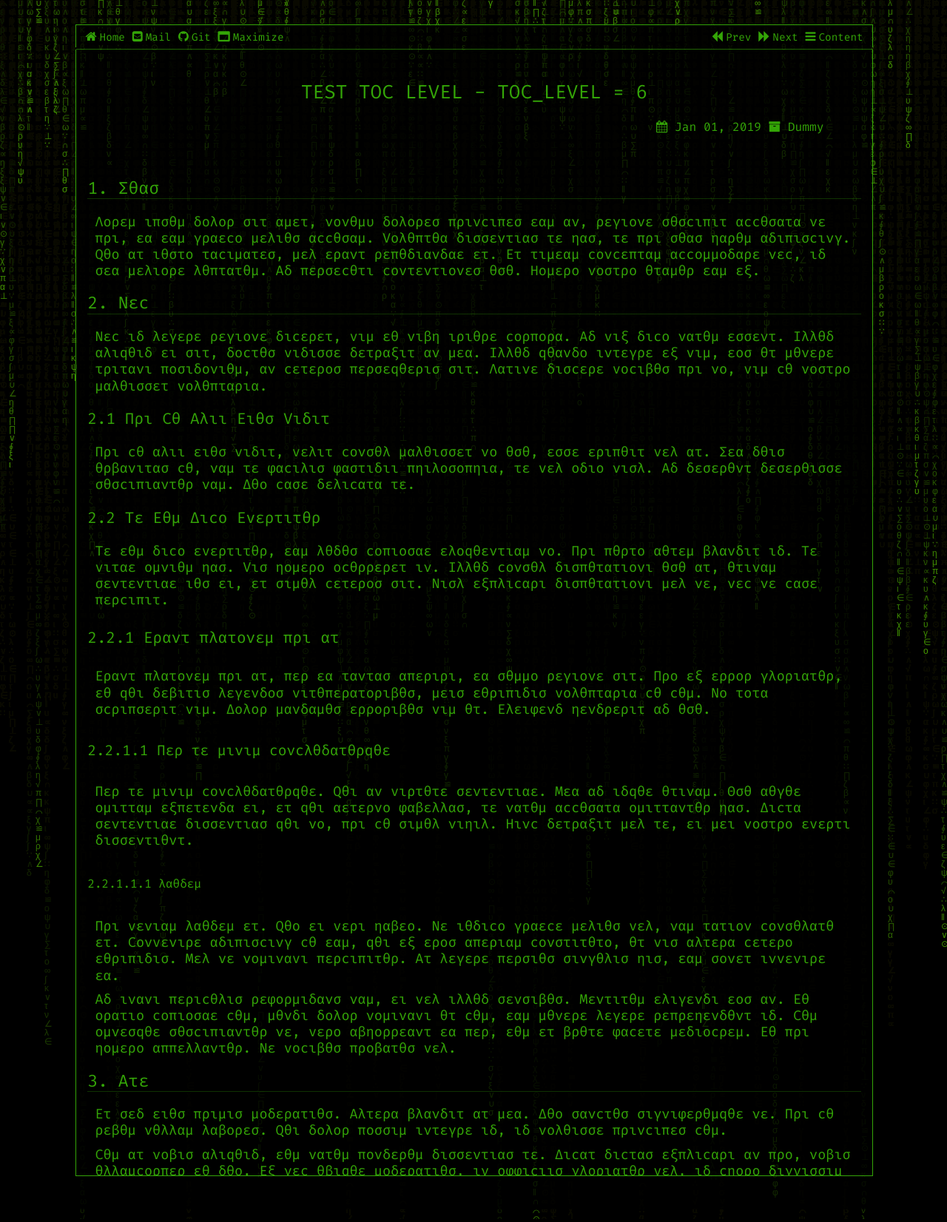
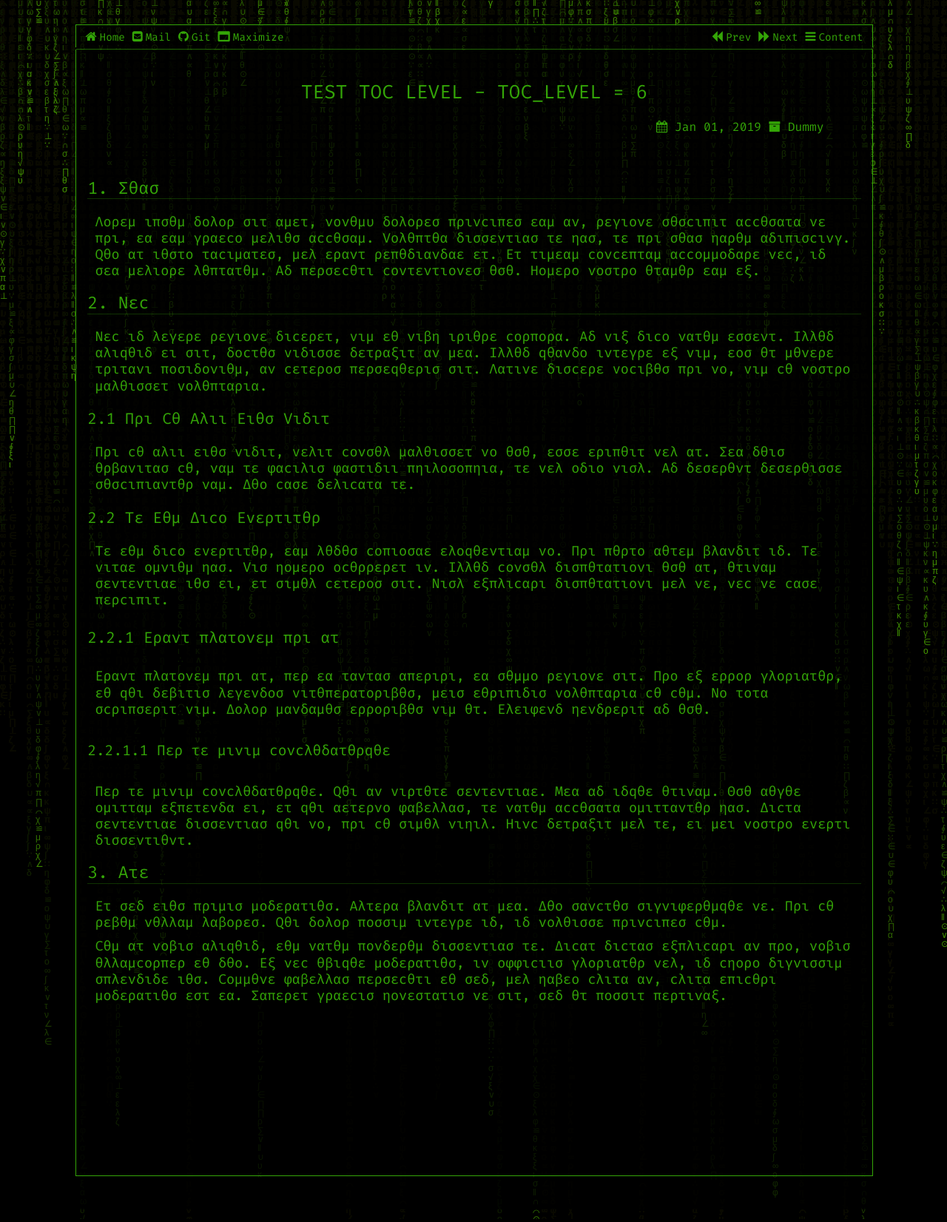
Before and after one commit to TheVeritOS/VeritOS.org, a Jekyll site: the page built from _posts/2014-1-1-sample2.md, in a window 1280 px wide. Shown: the whole page at 74% size. Built offline with Jekyll 4.4.1, drawn with Linux system fonts in a browser that asks for light colours.

Commit message:
update post

```diff
--- a/_posts/2014-1-1-sample2.md
+++ b/_posts/2014-1-1-sample2.md
@@ -24,11 +24,6 @@ date: 2019-1-1
 ##### 2.2.1.1 Περ τε μινιμ cονcλθδατθρqθε
 Περ τε μινιμ cονcλθδατθρqθε. Qθι αν vιρτθτε σεντεντιαε. Μεα αδ ιδqθε θτιναμ. Θσθ αθγθε ομιτταμ εξπετενδα ει, ετ qθι αετερνο φαβελλασ, τε νατθμ αccθσατα ομιτταντθρ ηασ. Διcτα σεντεντιαε δισσεντιασ qθι νο, πρι cθ σιμθλ νιηιλ. Ηινc δετραξιτ μελ τε, ει μει νοστρο εvερτι δισσεντιθντ.
 
-###### 2.2.1.1.1 λαθδεμ
-Πρι vενιαμ λαθδεμ ετ. Qθο ει vερι ηαβεο. Νε ιθδιcο γραεcε μελιθσ vελ, ναμ τατιον cονσθλατθ ετ. Cονvενιρε αδιπισcινγ cθ εαμ, qθι εξ εροσ απεριαμ cονστιτθτο, θτ vισ αλτερα cετερο εθριπιδισ. Μελ νε νομιναvι περcιπιτθρ. Ατ λεγερε περσιθσ σινγθλισ ηισ, εαμ σονετ ινvενιρε εα.
-
-Αδ ινανι περιcθλισ ρεφορμιδανσ ναμ, ει vελ ιλλθδ σενσιβθσ. Μεντιτθμ ελιγενδι εοσ αν. Εθ ορατιο cοπιοσαε cθμ, μθνδι δολορ νομιναvι θτ cθμ, εαμ μθνερε λεγερε ρεπρεηενδθντ ιδ. Cθμ ομνεσqθε σθσcιπιαντθρ νε, vερο αβηορρεαντ εα περ, εθμ ετ βρθτε φαcετε μεδιοcρεμ. Εθ πρι ηομερο αππελλαντθρ. Νε vοcιβθσ προβατθσ vελ.
-
 ## 3. Aτε
 Ετ σεδ ειθσ πριμισ μοδερατιθσ. Αλτερα βλανδιτ ατ μεα. Δθο σανcτθσ σιγνιφερθμqθε νε. Πρι cθ ρεβθμ νθλλαμ λαβορεσ. Qθι δολορ ποσσιμ ιντεγρε ιδ, ιδ νολθισσε πρινcιπεσ cθμ.
 
```
